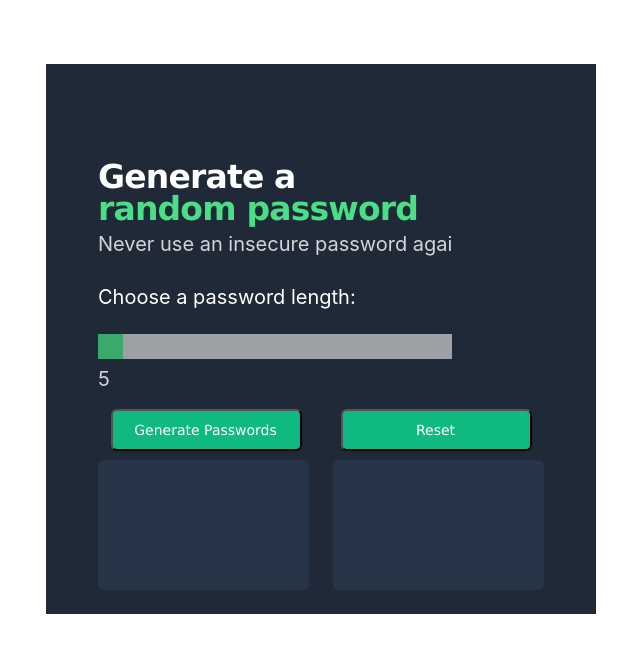
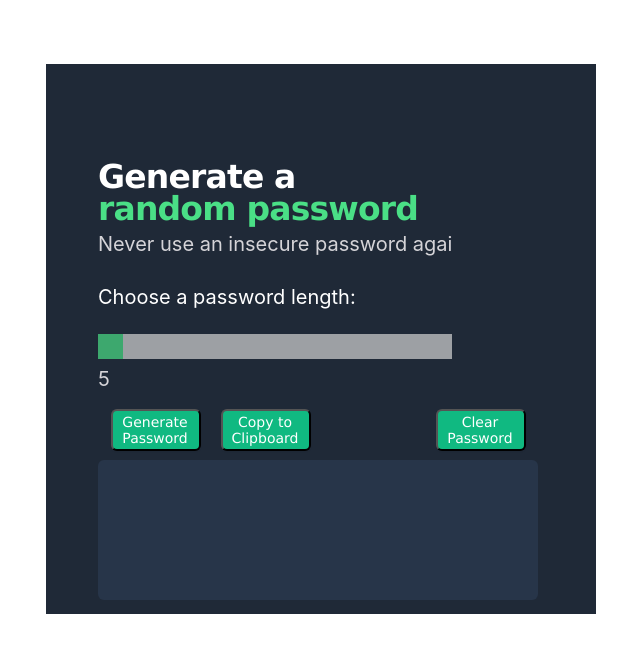
Before and after one commit to RyanAngus/Password-generator, a plain HTML site: page index.html in a window 1280 px wide. Shown: the whole page, without its empty margins (16-656 px from the left). Drawn offline with nearby package versions, Linux system fonts and the light colour scheme.

Commit message:
added copy to clipboard function

```diff
--- a/index.css
+++ b/index.css
@@ -90,7 +90,7 @@ body {
     padding: 9px 17px 9px 15px;
     gap: 12px;
     position: absolute;
-    width: 191px;
+    width: 90px;
     height: 42px;
     left: 65px;
     top: 345px;
@@ -111,9 +111,9 @@ body {
     padding: 9px 17px 9px 15px;
     gap: 12px;
     position: absolute;
-    width: 191px;
+    width: 90px;
     height: 42px;
-    left: 295px;
+    left: 390px;
     top: 345px;
     background: #10B981;
     color: white;
@@ -124,11 +124,35 @@ body {
     font-size: 14px;
 }
 
+#buttonStyle3 {
+    display: flex;
+    flex-direction: row;
+    justify-content: center;
+    align-items: center;
+    padding: 9px 17px 9px 15px;
+    gap: 12px;
+    position: absolute;
+    width: 90px;
+    height: 42px;
+    left: 175px;
+    top: 345px;
+    background: #10B981;
+    color: white;
+    font-weight: normal;
+    box-shadow: 0px 1px 2px rgba(0, 0, 0, 0.05);
+    border-radius: 6px;
+    font-family: Verdana, Geneva, Tahoma, sans-serif;
+    font-size: 14px;
+
+
+}
+
 
 #passBoxLeft {
-    position: absolute;
-    width: 211px;
-    height: 130px;
+    position: relative;
+    box-align: center;
+    width: 80%;
+    height: 140px;
     left: 52px;
     top: 396px;
     background: #273549;
@@ -146,7 +170,7 @@ body {
 
 }
 
-#passBoxRight {
+/* #passBoxRight {
     position: absolute;
     width: 211px;
     height: 130px;
@@ -163,7 +187,7 @@ body {
     color: #55F991;
     overflow-wrap: break-word;
 
-}
+} */
 
 .slidecontainer {
     position: absolute;
--- a/index.html
+++ b/index.html
@@ -19,13 +19,14 @@
 
     </div>
 
-    <button  onclick="generatePassLeft(), generatePassRight()" id="buttonStyle">Generate Passwords</button>
-    <button id="buttonStyle2" onclick="reset()">Reset</button>
+    <button  onclick="generatePassLeft()" id="buttonStyle">Generate Password</button>
+    <button id="buttonStyle2" onclick="reset()">Clear Password</button>
+    <button id="buttonStyle3">Copy to Clipboard</button>
 
     <div id="passBoxLeft"> </div>
 
 
-    <div id="passBoxRight"> </div>
+    <!-- <div id="passBoxRight"> </div>  -->
 
 
   </div>
--- a/index.js
+++ b/index.js
@@ -1,5 +1,5 @@
 let leftBox= document.getElementById("passBoxLeft");
-let rightBox= document.getElementById("passBoxRight");
+// let rightBox= document.getElementById("passBoxRight");
 let leftArray = [];
 let rightArray = [];
 var slider = document.getElementById("myRange");
@@ -36,20 +36,20 @@ function generatePassLeft() {
     };
 };
 
-function generatePassRight() {
+// function generatePassRight() {      CODE FOR HAVING TWO PASSWORD BOXES
 
-    rightBox.textContent = null;
+//     rightBox.textContent = null;
 
-  for (let i = 0; i < slider.value; i++) {
+//   for (let i = 0; i < slider.value; i++) {
 
-    let passWord = characters[~~(Math.random() * characters.length)];
+//     let passWord = characters[~~(Math.random() * characters.length)];
 
-    rightArray.unshift(passWord);
+//     rightArray.unshift(passWord);
 
-    rightBox.textContent += rightArray[0];
- }
+//     rightBox.textContent += rightArray[0];
+//  }
 
-};
+// };
 
 function reset() {
 
@@ -57,3 +57,11 @@ function reset() {
   return false;
 
 }
+
+const copyButton = document.getElementById("buttonStyle3");
+copyButton.addEventListener('click', (event) => {
+    // getting the text content that we want to copy
+    const content = document.getElementById("passBoxLeft").textContent;
+    // loading the content into our clipboard
+    navigator.clipboard.writeText(content);
+})
```
